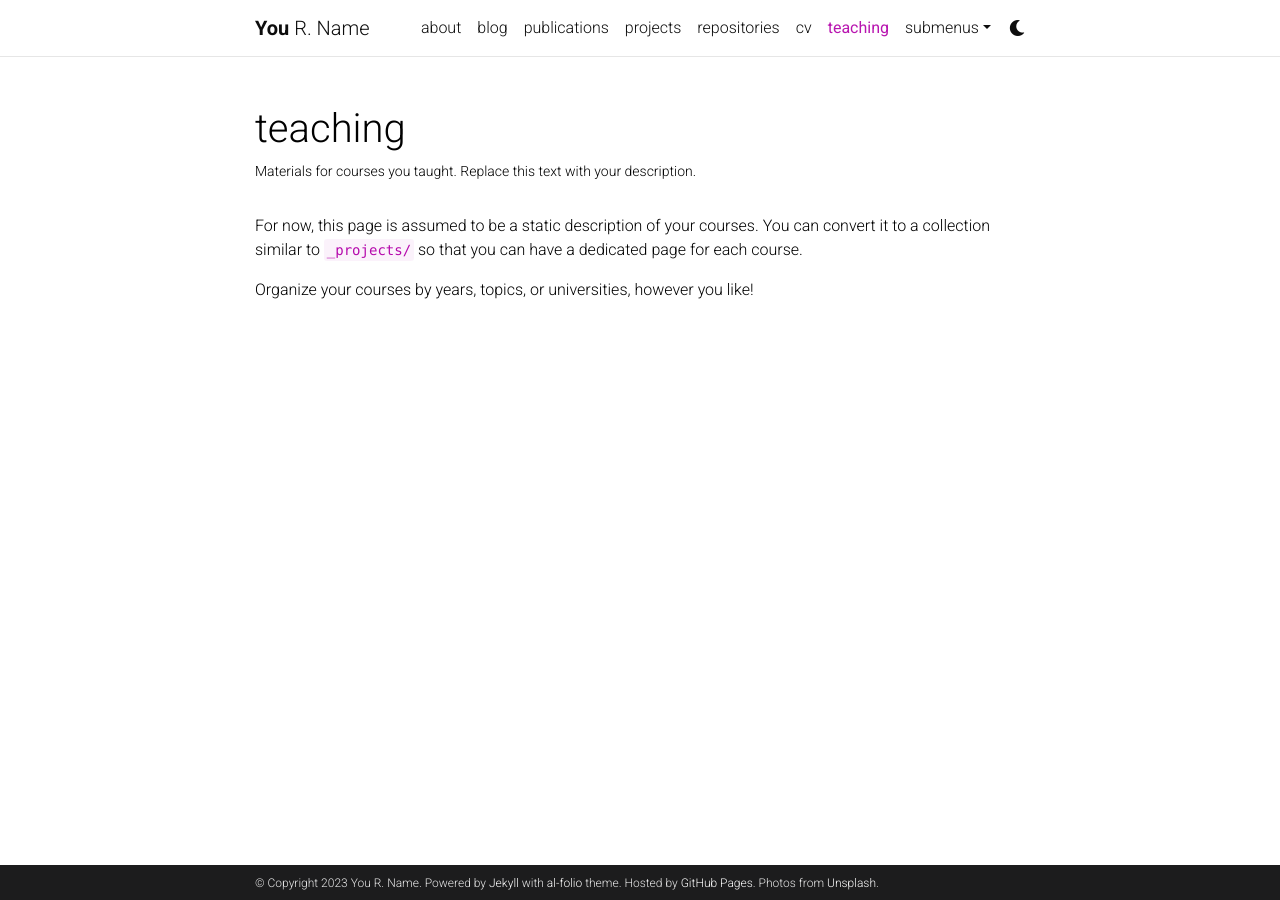
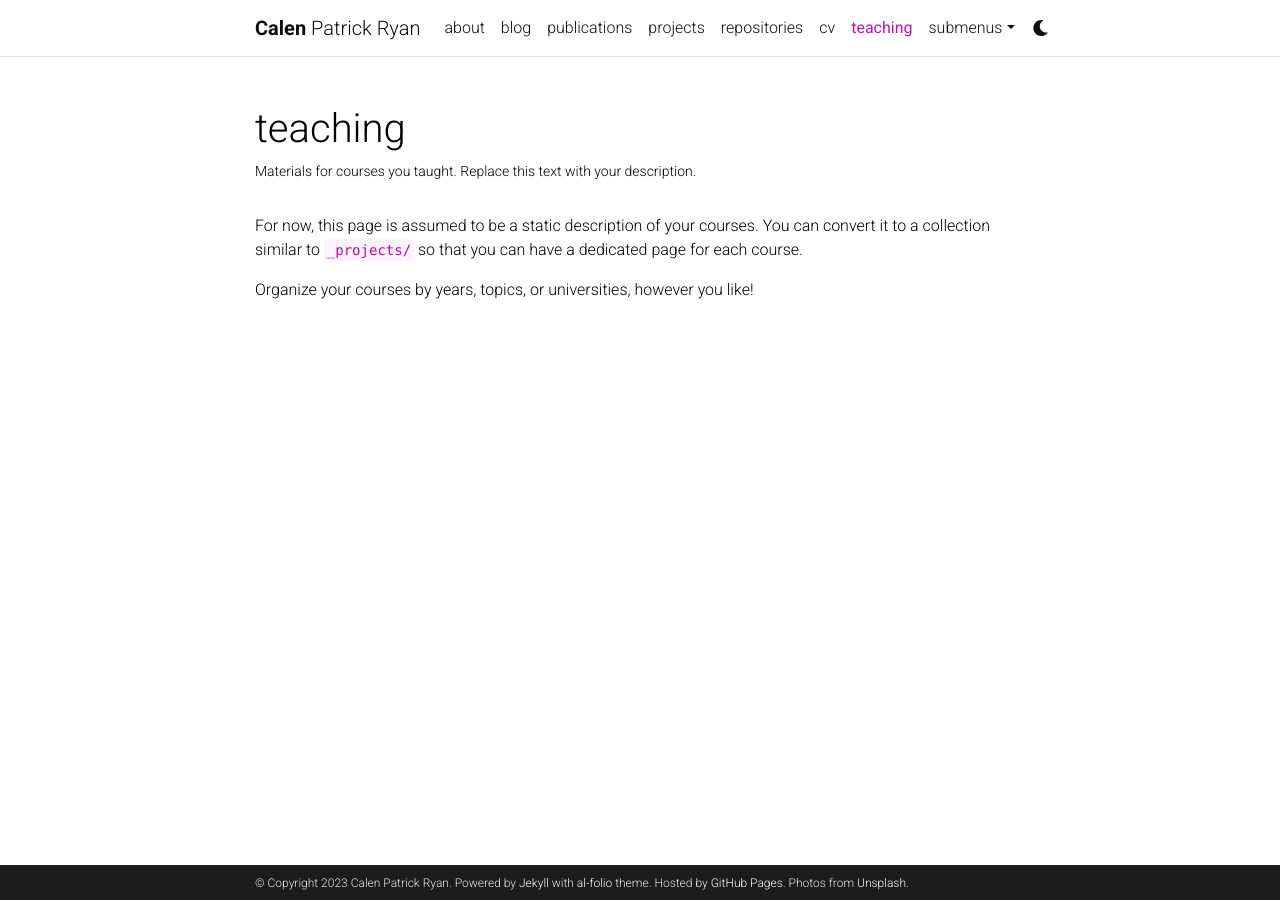
Before and after one commit to CPRyan/CPRyan.github.io, a Jekyll site: the page built from _pages/teaching.md, in a window 1280 px wide. Built offline with Jekyll 4.4.1, drawn with Linux system fonts in a browser that asks for light colours; comment, search, counter and statistics services are not loaded; a style sheet for code colours, icons or effects is not loaded.

Commit message:
Changed only title name to test for deployment

```diff
--- a/Gemfile
+++ b/Gemfile
@@ -1,7 +1,7 @@
 source 'https://rubygems.org'
 group :jekyll_plugins do
     gem 'classifier-reborn'
-    gem 'jekyll'
+    gem 'jekyll', '= 4.3.2'
     gem 'jekyll-archives'
     gem 'jekyll-diagrams'
     gem 'jekyll-email-protect'
--- a/_config.yml
+++ b/_config.yml
@@ -3,9 +3,9 @@
 # -----------------------------------------------------------------------------
 
 title: blank # the website title (if blank, full name will be used instead)
-first_name: You
-middle_name: R.
-last_name: Name
+first_name: Calen
+middle_name: Patrick
+last_name: Ryan
 email: you@example.com
 description: > # the ">" symbol means to ignore newlines until "footer_text:"
   A simple, whitespace theme for academics. Based on [*folio](https://github.com/bogoli/-folio) design.
@@ -18,8 +18,8 @@
 lang: en # the language of your site (for example: en, fr, cn, ru, etc.)
 icon: ⚛️  # the emoji used as the favicon (alternatively, provide image name in /assets/img/)
 
-url: https://alshedivat.github.io # the base hostname & protocol for your site
-baseurl: /al-folio # the subpath of your site, e.g. /blog/
+url: https://CPRyan.github.io # the base hostname & protocol for your site
+baseurl:  # the subpath of your site, e.g. /blog/
 last_updated: false # set to true if you want to display last updated in the footer
 impressum_path:  # set to path to include impressum link in the footer, use the same path as permalink in a page, helps to conform with EU GDPR
 
```
